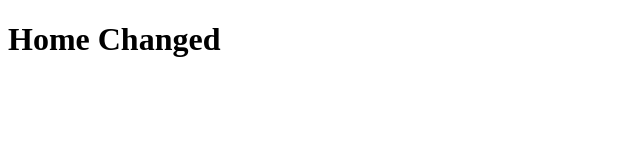
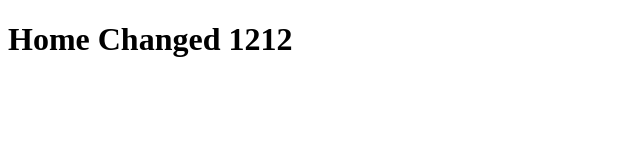
Before and after one commit to KaruppasamyPalanikumarTechjays/gitstudy, a plain HTML site: page index.html in a window 1280 px wide. Shown: the whole page, without its empty margins (0-640 px from the left). Drawn offline with Linux system fonts and the light colour scheme.

Commit message:
#8678yn72t Update index.html
#8678yn72t

```diff
--- a/index.html
+++ b/index.html
@@ -8,7 +8,7 @@
 </head>
 <body>
     <h1>
-        Home Changed
+        Home Changed 1212
     </h1>
 </body>
 </html>
```
